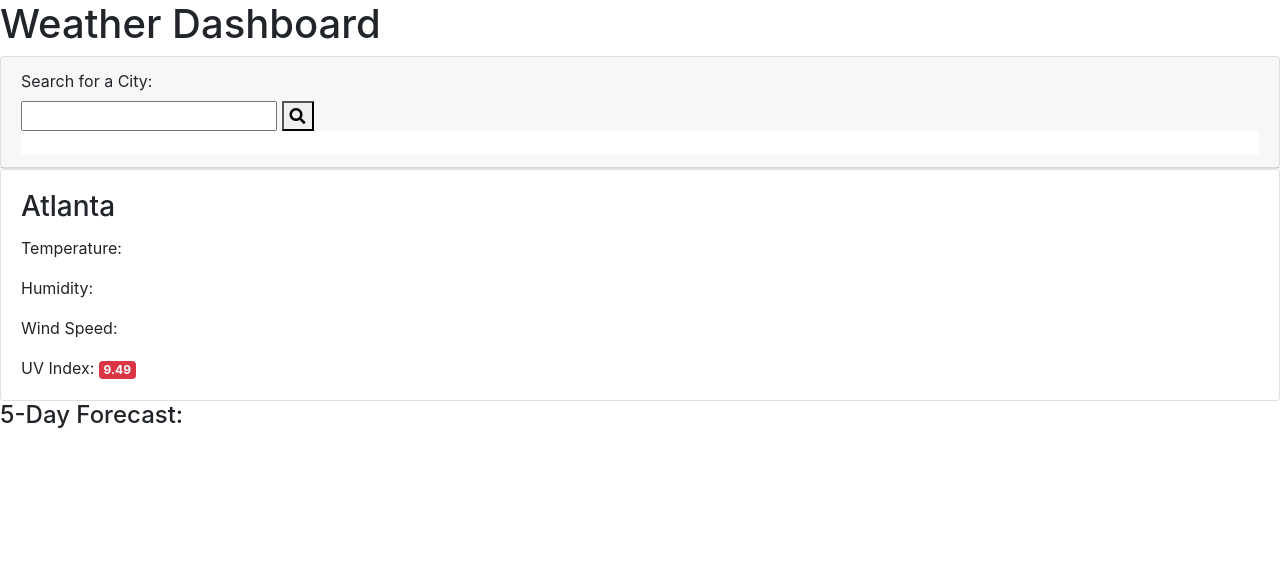
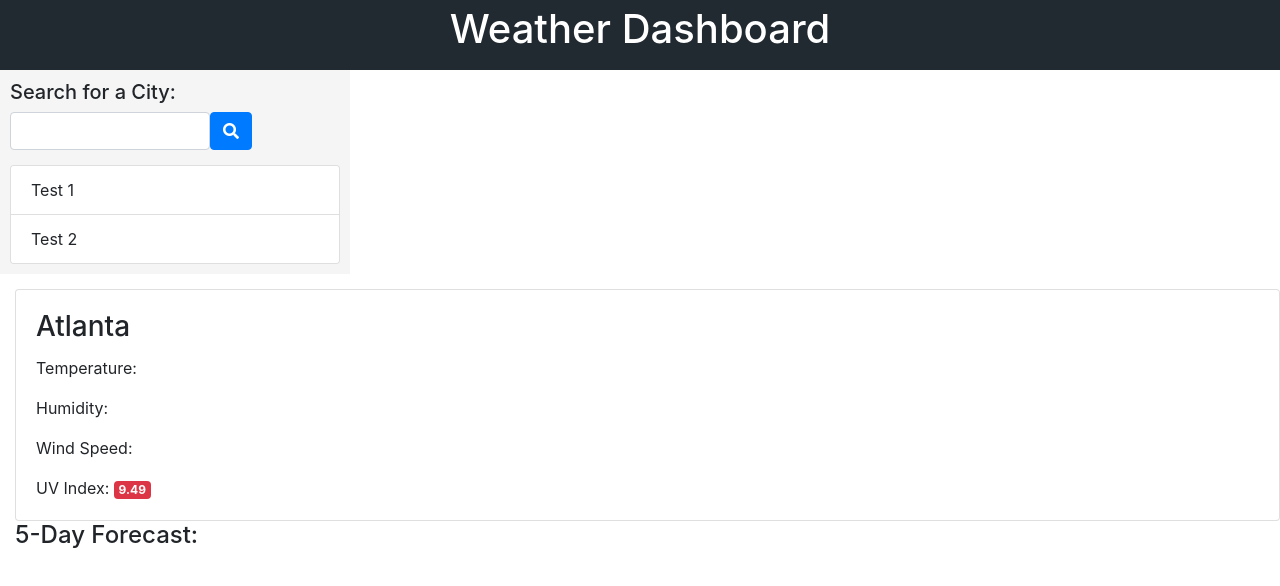
Before and after one commit to mjsouthcott/06-weather-dashboard, a plain HTML site: page index.html in a window 1280 px wide. Drawn offline with nearby package versions, Linux system fonts and the light colour scheme.

Commit message:
Work on layout

```diff
--- a/css/style.css
+++ b/css/style.css
@@ -0,0 +1,43 @@
+header {
+    background-color: #212931;
+    text-align: center;
+    height: 70px;
+}
+
+h1 {
+    color: white;
+    padding-top: 5px;
+}
+
+.float-left {
+    float: left;
+}
+
+aside {
+    width: 350px;
+    background-color: whitesmoke;
+    padding: 10px;
+}
+
+h5 {
+    margin-bottom: 0px;
+}
+
+.form-control {
+    width: 200px;
+    margin-bottom: 15px;
+}
+
+.clear-both {
+    clear: both;
+}
+
+.float-right {
+    float: right;
+}
+
+#content {
+    padding-top: 15px;
+    padding-left: 15px;
+    width: 100%;
+}
--- a/index.html
+++ b/index.html
@@ -16,21 +16,20 @@
     <header>
         <h1>Weather Dashboard</h1>
     </header>
-    <aside>
-        <div class="card">
-            <div class="card-header">
-                <form>
-                    <label for="city-search">Search for a City:</label><br>
-                    <input type="text" id="city-search" name="city-search">
-                    <button><i class="fas fa-search"></i></button>
-                </form>
-                <ul class="list-group list-group-flush" id="search-history">
-                    <li class="list-group-item"></li>
-                </ul>
-            </div>
+    <aside class="float-left">
+        <form>
+            <label for="city-search"><h5>Search for a City:</h5></label><br>
+            <input class="form-control float-left" type="text" id="city-search" name="city-search">
+            <button class="btn btn-primary float-left"><i class="fas fa-search"></i></button>
+        </form>
+        <div class="card clear-both">
+            <ul class="list-group list-group-flush" id="search-history">
+                <li class="list-group-item">Test 1</li>
+                <li class="list-group-item">Test 2</li>
+            </ul>
         </div>
     </aside>
-    <div id="content">
+    <div id="content" class="float-right">
         <div class="card" id="current-weather">
             <div class="card-body">
                 <h3 class="card-title">Atlanta</h3>
```
